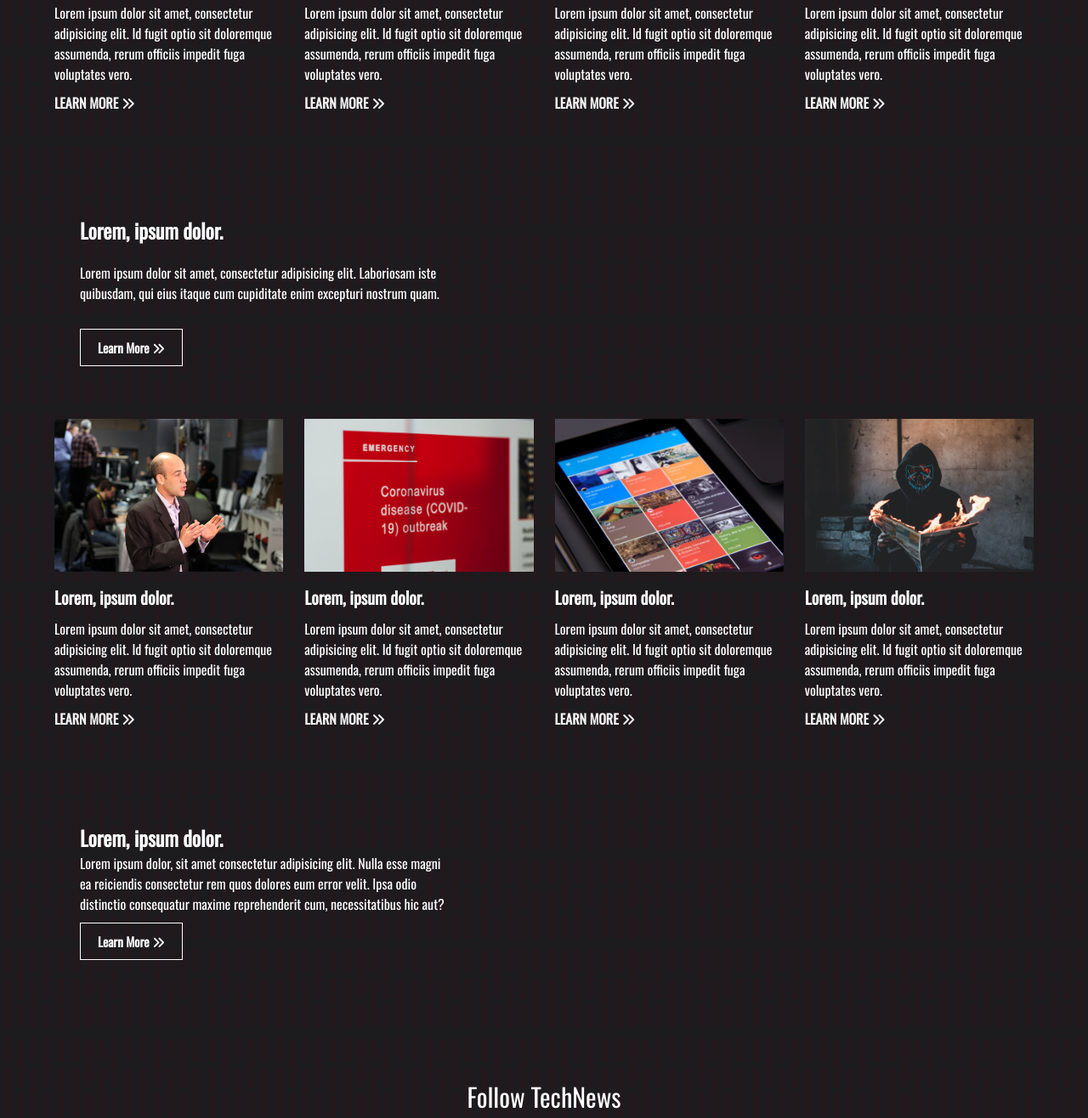
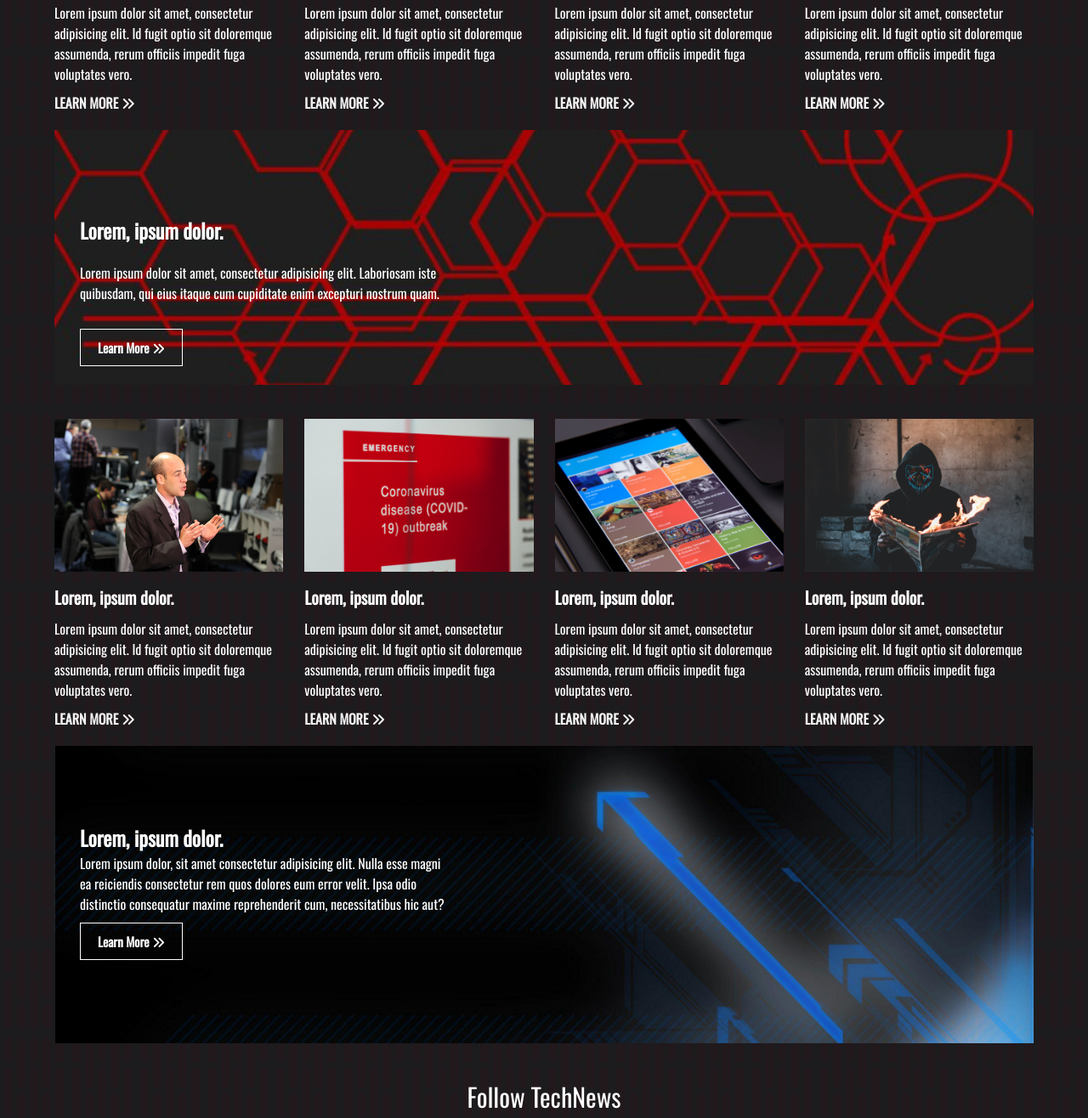
Before and after one commit to anbreaker/prototypeWebTechNews, a plain HTML site: page index.html in a window 1280 px wide. Shown: the part 884-2200 px from the top of the page at 85% size. Drawn offline with nearby package versions, Linux system fonts and the light colour scheme.

Commit message:
url of github, for view online

```diff
--- a/css/styles.css
+++ b/css/styles.css
@@ -78,7 +78,8 @@ ul {
 .container__header-ShowCase {
     width: 100%;
     height: 550px;
-    background: url(./img/showcase2.jpg) no-repeat center center/cover;
+    /* background: url(/img/showcase2.jpg) no-repeat center center/cover; */
+    background: url(https://raw.githubusercontent.com/anbreaker/prototypeWebTechNews/master/img/showcase2.jpg) no-repeat center center/cover;
     padding: 20px;
     padding-bottom: 50px;
     margin-bottom: 20px;
@@ -141,7 +142,8 @@ ul {
 .banner-one {
     width: 100%;
     height: 300px;
-    background: url(./img/tech-red.jpg) no-repeat center center/cover;
+    /* background: url(/img/tech-red.jpg) no-repeat center center/cover; */
+    background: url(https://raw.githubusercontent.com/anbreaker/prototypeWebTechNews/master/img/tech-red.jpg) no-repeat center center/cover;
     margin-bottom: 40px;
 }
 
@@ -159,7 +161,8 @@ ul {
 .banner-two {
     width: 100%;
     height: 350px;
-    background: url(./img/image-five.jpg) no-repeat center center/cover;
+    /* background: url(/img/image-five.jpg) no-repeat center center/cover; */
+    background: url(https://raw.githubusercontent.com/anbreaker/prototypeWebTechNews/master/img/image-five.jpg) no-repeat center center/cover;
     margin-bottom: 40px;
 }
 
```
